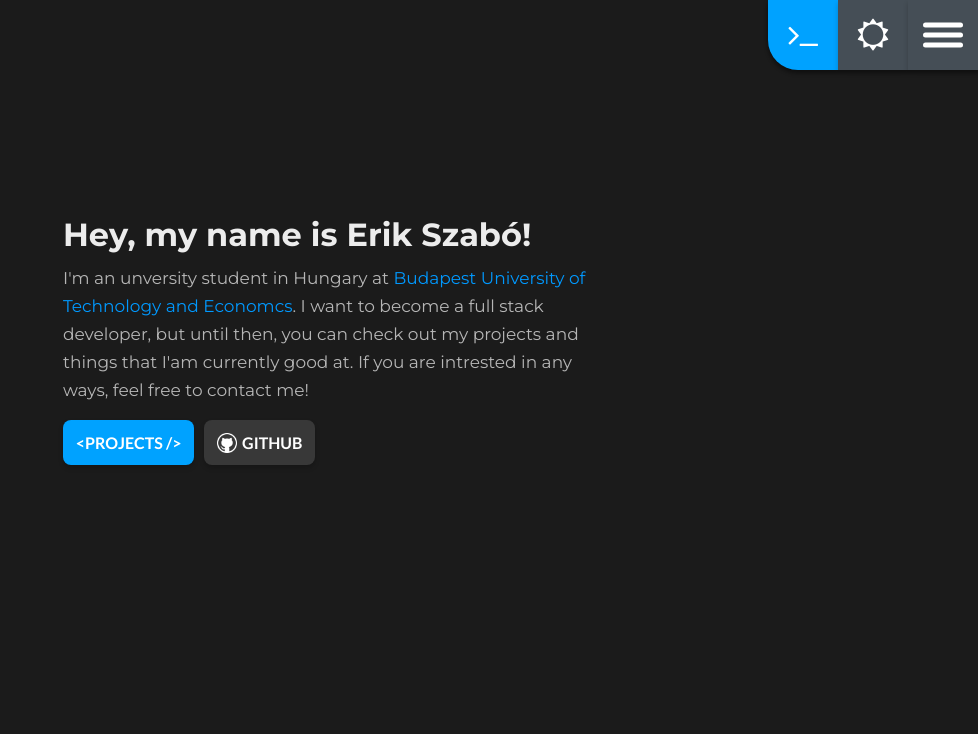
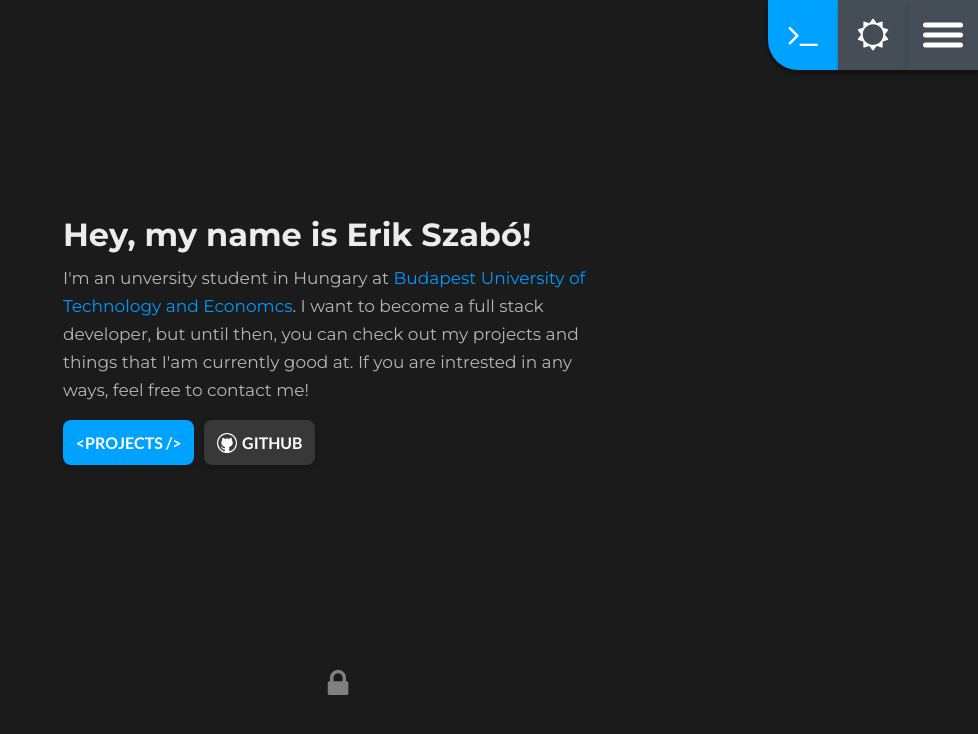
Before and after one commit to ErikSzabo/Portfolio, a React (Create React App) app: page / in a window 1280 px wide. Shown: the top 734 px of the page, without its empty margins (302-1280 px from the left). Built offline with nearby package versions, Linux system fonts and the light colour scheme; no server answers; the HTML template or start-up script is replaced by a standard one.

Commit message:
Added lock icon to frontpage for /login

```diff
--- a/src/components/landing/Landing.jsx
+++ b/src/components/landing/Landing.jsx
@@ -1,10 +1,18 @@
-import React from 'react';
+import React, { useContext } from 'react';
 import { Link } from 'react-router-dom';
+import { ApplicationContext } from '../Container';
 import github from '../../assets/github.png';
 import './Landing.scoped.css';
 
 const Landing = () => {
+  const {
+    state: {
+      user: { isAuthenticated },
+    },
+  } = useContext(ApplicationContext);
+
   return (
+    <div className="landing-container">
       <div className="landing-page">
         <div className="landing">
           <h1 className="landing__title">Hey, my name is Erik Szabó!</h1>
@@ -13,10 +21,9 @@ const Landing = () => {
             <span className="text-highlight">
               Budapest University of Technology and Economcs
             </span>
-                    . I want to become a full stack developer, but until then,
-                    you can check out my projects and things that I'am currently
-                    good at. If you are intrested in any ways, feel free to
-                    contact me!
+            . I want to become a full stack developer, but until then, you can
+            check out my projects and things that I'am currently good at. If you
+            are intrested in any ways, feel free to contact me!
           </p>
           <div className="landing__buttons">
             <Link to="/projects">
@@ -28,17 +35,20 @@ const Landing = () => {
               rel="noopener noreferrer"
             >
               <div className="landing__btn--git">
-                            <img
-                                src={github}
-                                alt=""
-                                className="landing__git"
-                            ></img>
+                <img src={github} alt="" className="landing__git"></img>
                 Github
               </div>
             </a>
           </div>
         </div>
-            <div className="development hidden">Under Development!</div>
+      </div>
+      <Link to="/login" className="landing__login">
+        {isAuthenticated ? (
+          <i className="fa fa-unlock-alt fa-2x" aria-hidden="true"></i>
+        ) : (
+          <i className="fa fa-lock fa-2x" aria-hidden="true"></i>
+        )}
+      </Link>
     </div>
   );
 };
--- a/src/components/landing/Landing.scoped.css
+++ b/src/components/landing/Landing.scoped.css
@@ -47,10 +47,16 @@
   width: 20px;
 }
 
-.development {
-    margin-top: 2rem;
-    font-size: 2rem;
-    color: red;
+.landing-container {
+  position: relative;
+  height: 75vh;
+}
+
+.landing__login {
+  position: absolute;
+  bottom: 0;
+  left: 50%;
+  transform: translateX(-50%);
 }
 
 /* Small screens */
```
Lines whose indentation alone changed are shown as unchanged.
